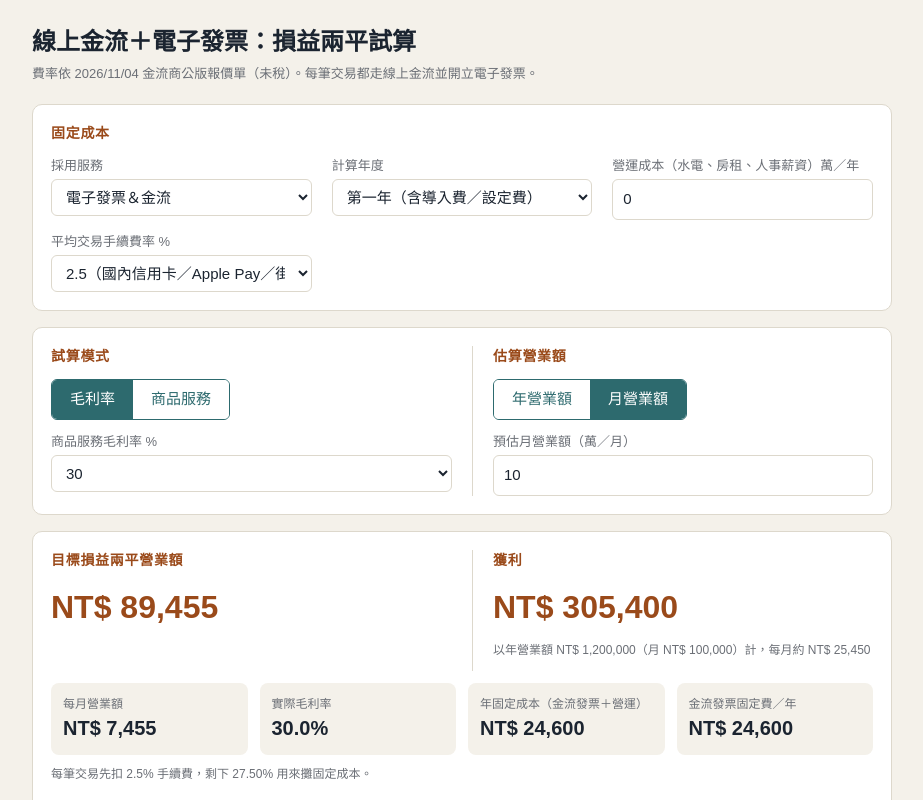
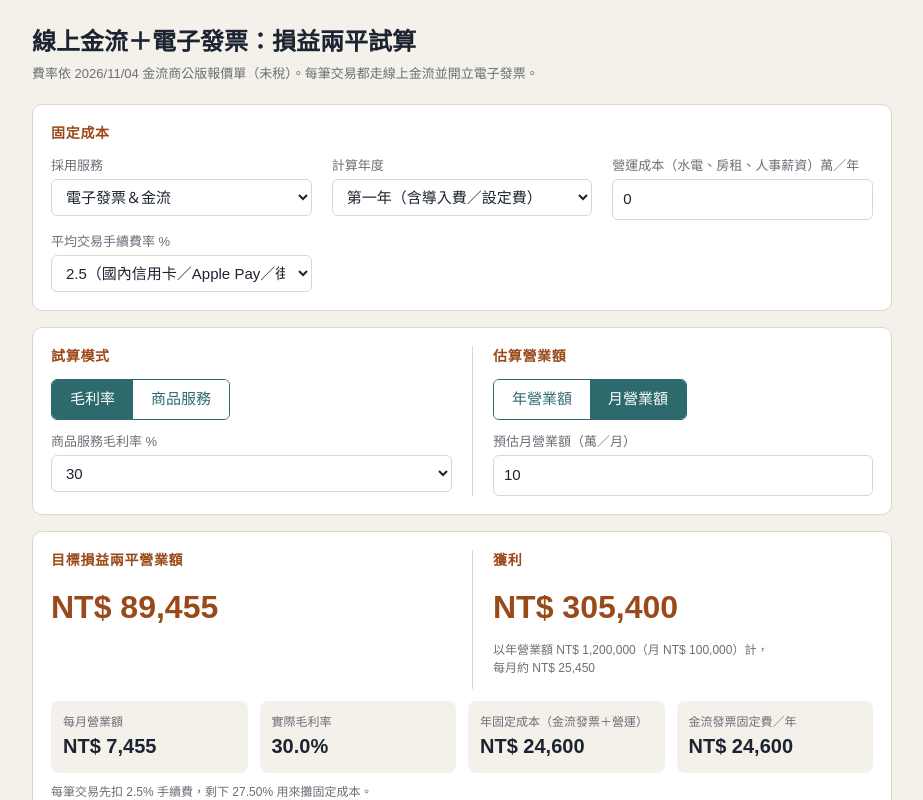
Before and after one commit to gicoi-lab/calc.gicoi.io, a Vue app: page / in a window 1280 px wide. Shown: the top 800 px of the page, without its empty margins (178-1101 px from the left). Built offline with nearby package versions, Linux system fonts and the light colour scheme.

Commit message:
Break profit note onto two lines
Co-Authored-By: Claude Opus 5.5 <noreply@anthropic.com>

```diff
--- a/src/App.vue
+++ b/src/App.vue
@@ -128,7 +128,7 @@ const rows = computed(() =>
         <div>
           <h2>獲利</h2>
           <div class="big" :class="{ loss: P < 0 }">{{ signedNtd(P) }}</div>
-          <p class="note">以年營業額 {{ ntd(annualRev) }}（月 {{ ntd(annualRev / 12) }}）計，每月約 {{ signedNtd(P / 12) }}</p>
+          <p class="note">以年營業額 {{ ntd(annualRev) }}（月 {{ ntd(annualRev / 12) }}）計，<br/>每月約 {{ signedNtd(P / 12) }}</p>
         </div>
       </div>
       <div class="kv" style="margin-top:12px">
```
